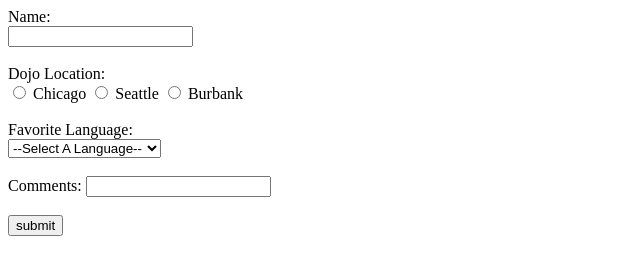
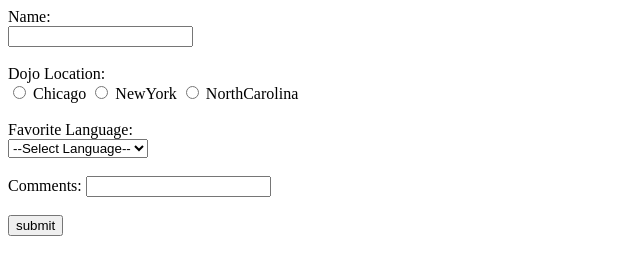
Before and after one commit to Akirakone/Dojo_survey, a plain HTML site: page templates/index.html in a window 1280 px wide. Shown: the whole page, without its empty margins (0-640 px from the left). Drawn offline with Linux system fonts and the light colour scheme.

Commit message:
dojosurvey

```diff
--- a/index.html
+++ b/templates/index.html
@@ -4,7 +4,10 @@
     <meta charset="UTF-8">
     <meta http-equiv="X-UA-Compatible" content="IE=edge">
     <meta name="viewport" content="width=device-width, initial-scale=1.0">
-    <title>Document</title>
+    <title>Dojo Survey</title>
+<style>
+
+</style>
 </head>
 <body>
     <form action="/process" method="POST">
@@ -16,17 +19,17 @@
             <input type="radio" name="location" value="Chicago">
             <label for="location">Chicago</label>
 
-            <input type="radio" name="location" value="Seattle">
-            <label for="location">Seattle</label>
+            <input type="radio" name="location" value="NewYork">
+            <label for="location">NewYork</label>
 
-            <input type="radio" name="location" value="Burbank">
-            <label for="location">Burbank</label>
+            <input type="radio" name="location" value="NorthCarolina">
+            <label for="location">NorthCarolina</label>
         </div>
             <br>
             <label for="language">Favorite Language:</label><br>
             <div class="lang-section">
                 <select name="language">
-                    <option hidden selected disabled>--Select A Language--</option>
+                    <option hidden selected disabled>--Select Language--</option>
                     <option>Python</option>
                     <option>JavaScript</option>
                     <option>CSS</option>
```
